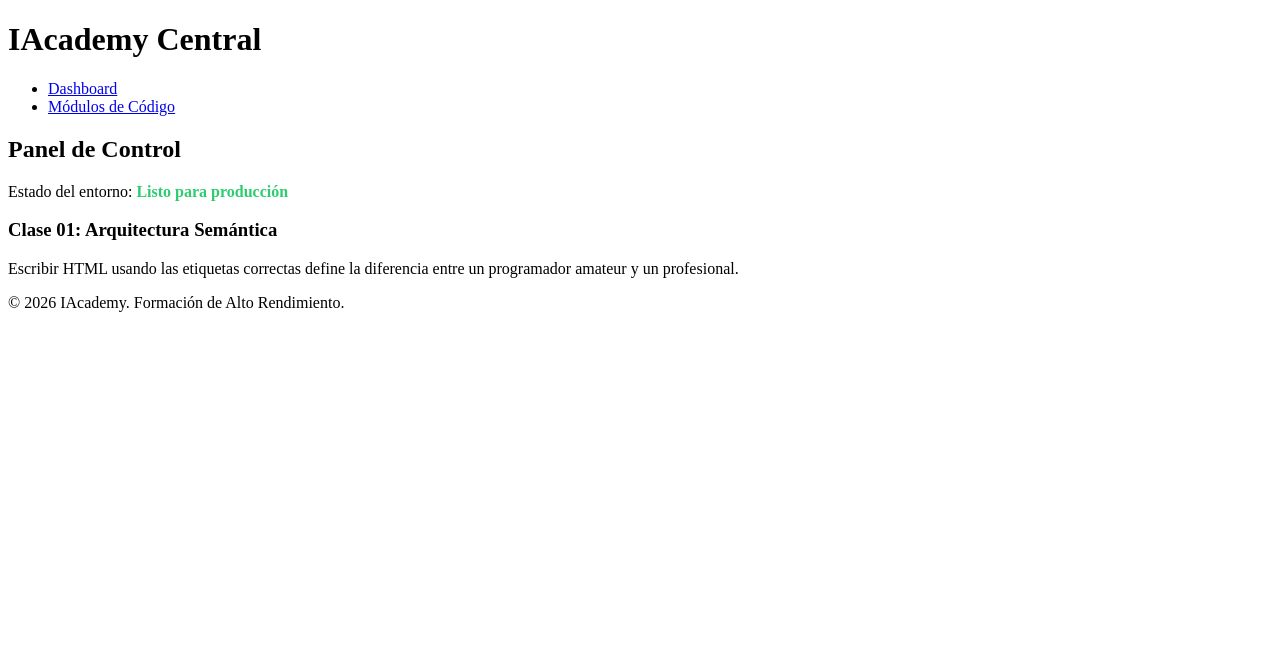
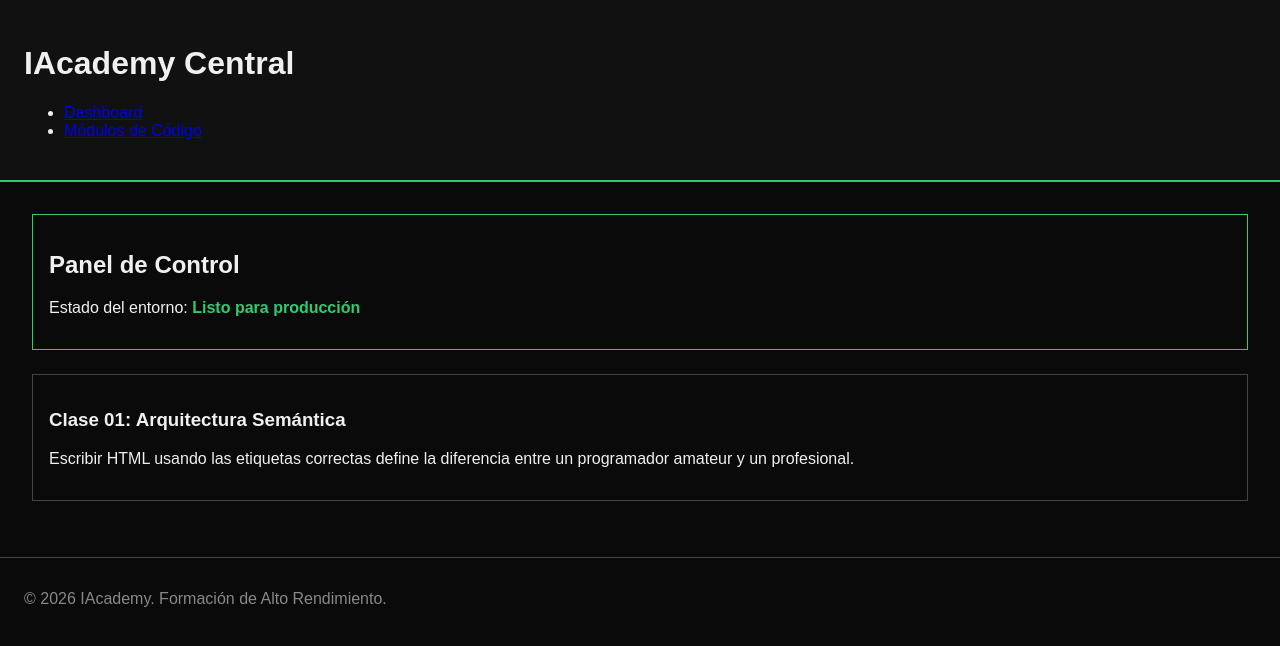
Before and after one commit to Wladimir85-lab/bootcamp-fulldtack, a plain HTML site: page week-01/index.html in a window 1280 px wide. Drawn offline with Linux system fonts and the light colour scheme.

Commit message:
feat: add CSS styling with box model for week-01

```diff
--- a/week-01/index.html
+++ b/week-01/index.html
@@ -4,6 +4,7 @@
     <meta charset="UTF-8">
     <meta name="viewport" content="width=device-width, initial-scale=1.0">
     <title>IAcademy - Terminal de Operaciones</title>
+    <link rel="stylesheet" href="styles.css">
 </head>
 <body>
 
--- /dev/null
+++ b/week-01/styles.css
@@ -0,0 +1,38 @@
+*, *::before, *::after {
+    box-sizing: border-box;
+  }
+
+  body {
+    margin: 0;
+    font-family: sans-serif;
+    background-color: #0a0a0a;
+    color: #f0f0f0;
+  }
+
+  header {
+    background-color: #111;
+    padding: 24px;
+    border-bottom: 2px solid #2ecc71;
+  }
+
+  main {
+    padding: 32px;
+  }
+
+  section {
+    border: 1px solid #2ecc71;
+    padding: 16px;
+    margin-bottom: 24px;
+  }
+
+  article {
+    border: 1px solid #444;
+    padding: 16px;
+    margin-bottom: 24px;
+  }
+
+  footer {
+    padding: 16px 24px;
+    border-top: 1px solid #444;
+    color: #888;
+  }
```
